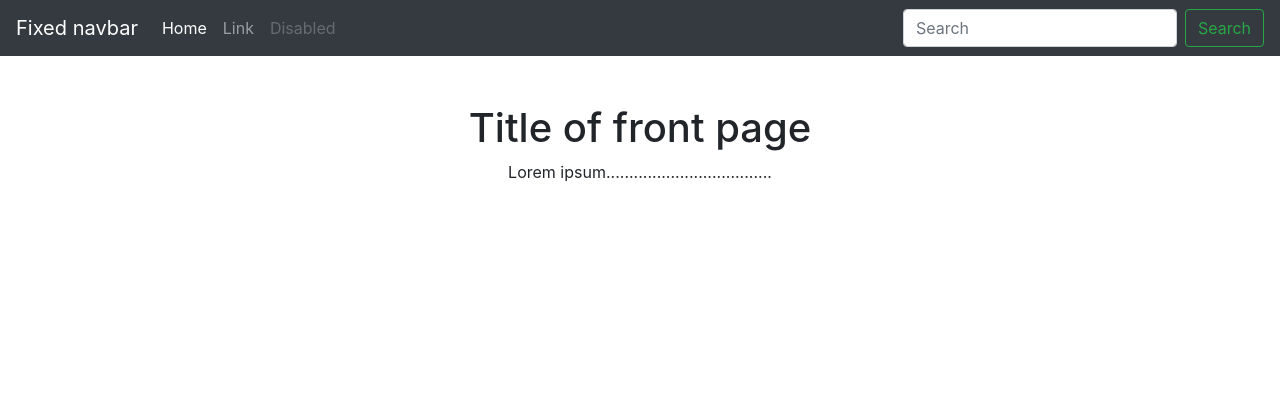
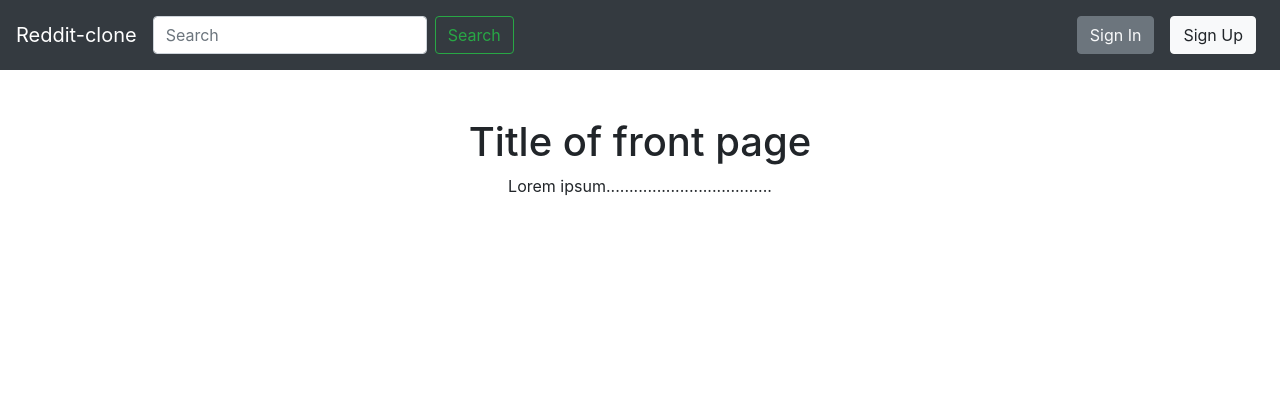
Before and after one commit to TimJevsenak/reddit-clone, a PHP site: page / in a window 1280 px wide. Shown: the top 420 px of the page. Run offline with PHP 8.4, Linux system fonts and the light colour scheme; some libraries are stand-ins or nearby versions.

Commit message:
updated navbar

```diff
--- a/header.php
+++ b/header.php
@@ -10,25 +10,22 @@
 </head>
 <body>
     <nav class="navbar navbar-expand-md navbar-dark sticky-top bg-dark">
-  <a class="navbar-brand" href="#">Fixed navbar</a>
+  <a class="navbar-brand" href="index.php">Reddit-clone</a>
   <button class="navbar-toggler" type="button" data-toggle="collapse" data-target="#navbarCollapse" aria-controls="navbarCollapse" aria-expanded="false" aria-label="Toggle navigation">
     <span class="navbar-toggler-icon"></span>
   </button>
   <div class="collapse navbar-collapse" id="navbarCollapse">
-    <ul class="navbar-nav mr-auto">
-      <li class="nav-item active">
-        <a class="nav-link" href="#">Home <span class="sr-only">(current)</span></a>
-      </li>
-      <li class="nav-item">
-        <a class="nav-link" href="#">Link</a>
-      </li>
-      <li class="nav-item">
-        <a class="nav-link disabled" href="#" tabindex="-1" aria-disabled="true">Disabled</a>
-      </li>
-    </ul>
     <form class="form-inline mt-2 mt-md-0">
       <input class="form-control mr-sm-2" type="text" placeholder="Search" aria-label="Search">
       <button class="btn btn-outline-success my-2 my-sm-0" type="submit">Search</button>
     </form>
+    <ul class="navbar-nav ml-auto">
+      <li class="nav-item">
+        <a class="nav-link" href="#"><button class="btn btn-secondary my-2 my-sm-0 text-light">Sign In</button></a>
+      </li>
+      <li class="nav-item">
+        <a class="nav-link" href="#"><button class="btn btn-light my-2 my-sm-0">Sign Up</button></a>
+      </li>
+    </ul>
   </div>
 </nav>
```
